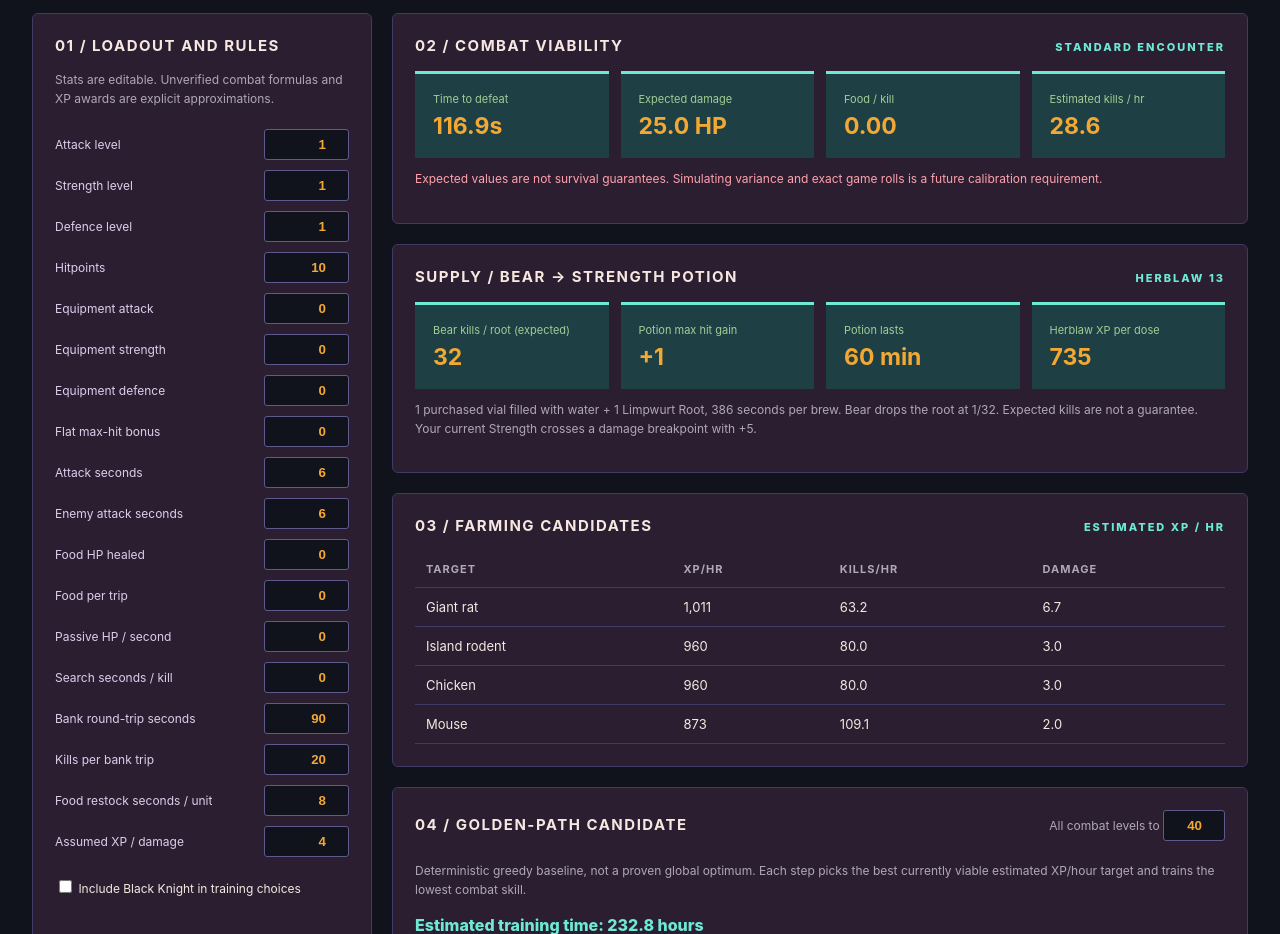
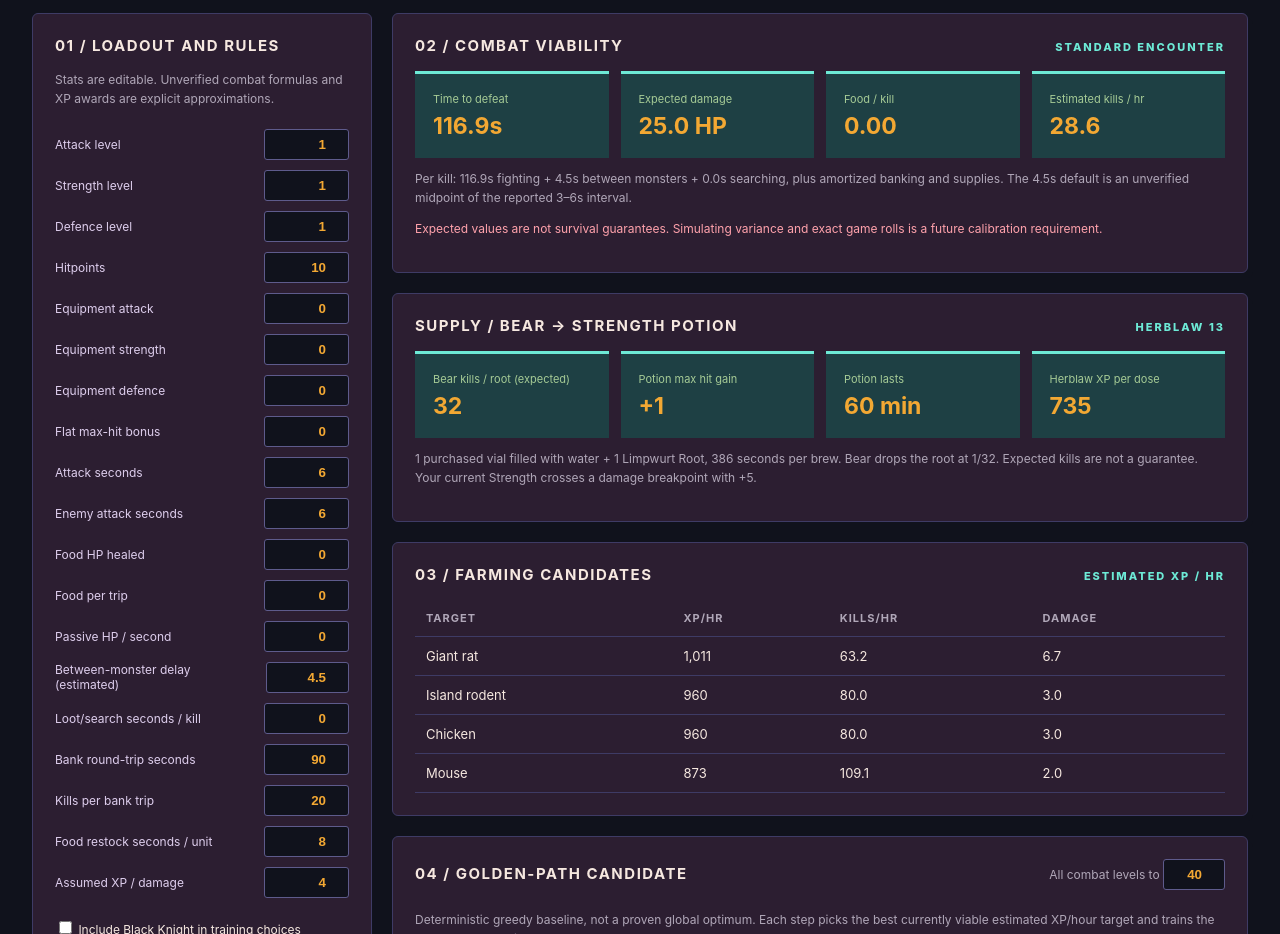
Before and after one commit to meleneth/microcalc, a Vue app: page / in a window 1280 px wide. Shown: the part 320-1254 px from the top of the page. Built offline with nearby package versions, Linux system fonts and the light colour scheme.

Commit message:
Model configurable between-monster downtime separately from loot search

```diff
--- a/src/App.vue
+++ b/src/App.vue
@@ -15,7 +15,7 @@ const inputs=[
  ["defenseBonus","Equipment defence",0,500],["damageBonus","Flat max-hit bonus",0,100],
  ["cooldown","Attack seconds",0.5,60],["enemyCooldown","Enemy attack seconds",0.5,60],
  ["foodHeal","Food HP healed",0,100],["foodCount","Food per trip",0,100],["regenPerSecond","Passive HP / second",0,10],
- ["searchSeconds","Search seconds / kill",0,600],["bankSeconds","Bank round-trip seconds",0,3600],["killsPerBank","Kills per bank trip",1,1000],
+ ["respawnDelaySeconds","Between-monster delay (estimated)",0,60],["searchSeconds","Loot/search seconds / kill",0,600],["bankSeconds","Bank round-trip seconds",0,3600],["killsPerBank","Kills per bank trip",1,1000],
  ["foodRestockSeconds","Food restock seconds / unit",0,600],["xpPerDamage","Assumed XP / damage",0.1,100]
 ];
 </script>
@@ -25,12 +25,13 @@ const inputs=[
   <section class="intro"><p class="eyebrow">PROGRESSION ENGINE / 001</p><h1>The road to <span>Black Knight.</span></h1><p>Compare ordinary combat encounters, then chart a progression route. No rare gauntlets, no safe spots, no magical endgame shortcuts.</p></section>
   <div class="layout">
    <aside class="panel"><h2>01 / Loadout and rules</h2><p class="note">Stats are editable. Unverified combat formulas and XP awards are explicit approximations.</p>
-    <div class="inputs"><label v-for="[key,label,min,max] in inputs" :key="key"><span>{{label}}</span><input type="number" :min="min" :max="max" :step="key==='cooldown'||key==='enemyCooldown'||key==='xpPerDamage'||key==='regenPerSecond'?0.1:1" v-model.number="store.settings[key]" /></label></div>
+    <div class="inputs"><label v-for="[key,label,min,max] in inputs" :key="key"><span>{{label}}</span><input type="number" :min="min" :max="max" :step="key==='cooldown'||key==='enemyCooldown'||key==='xpPerDamage'||key==='regenPerSecond'||key==='respawnDelaySeconds'?0.1:1" v-model.number="store.settings[key]" /></label></div>
     <label class="toggle"><input type="checkbox" v-model="store.settings.allowBlackKnight"/> Include Black Knight in training choices</label>
    </aside>
    <main class="results">
     <section class="panel"><div class="section-head"><h2>02 / Combat viability</h2><span class="tag">STANDARD ENCOUNTER</span></div>
       <div class="metrics"><div><small>Time to defeat</small><strong>{{knight.ttk.toFixed(1)}}s</strong></div><div><small>Expected damage</small><strong>{{knight.expectedDamage.toFixed(1)}} HP</strong></div><div><small>Food / kill</small><strong>{{knight.foodNeeded.toFixed(2)}}</strong></div><div><small>Estimated kills / hr</small><strong>{{knight.killsPerHour.toFixed(1)}}</strong></div></div>
+      <p class="note">Per kill: {{knight.ttk.toFixed(1)}}s fighting + {{knight.respawnDelay.toFixed(1)}}s between monsters + {{knight.searchDelay.toFixed(1)}}s searching, plus amortized banking and supplies. The 4.5s default is an unverified midpoint of the reported 3–6s interval.</p>
       <p class="warning">Expected values are not survival guarantees. Simulating variance and exact game rolls is a future calibration requirement.</p>
     </section>
     <section class="panel"><div class="section-head"><h2>SUPPLY / Bear → Strength Potion</h2><span class="tag">HERBLAW 13</span></div>
```
